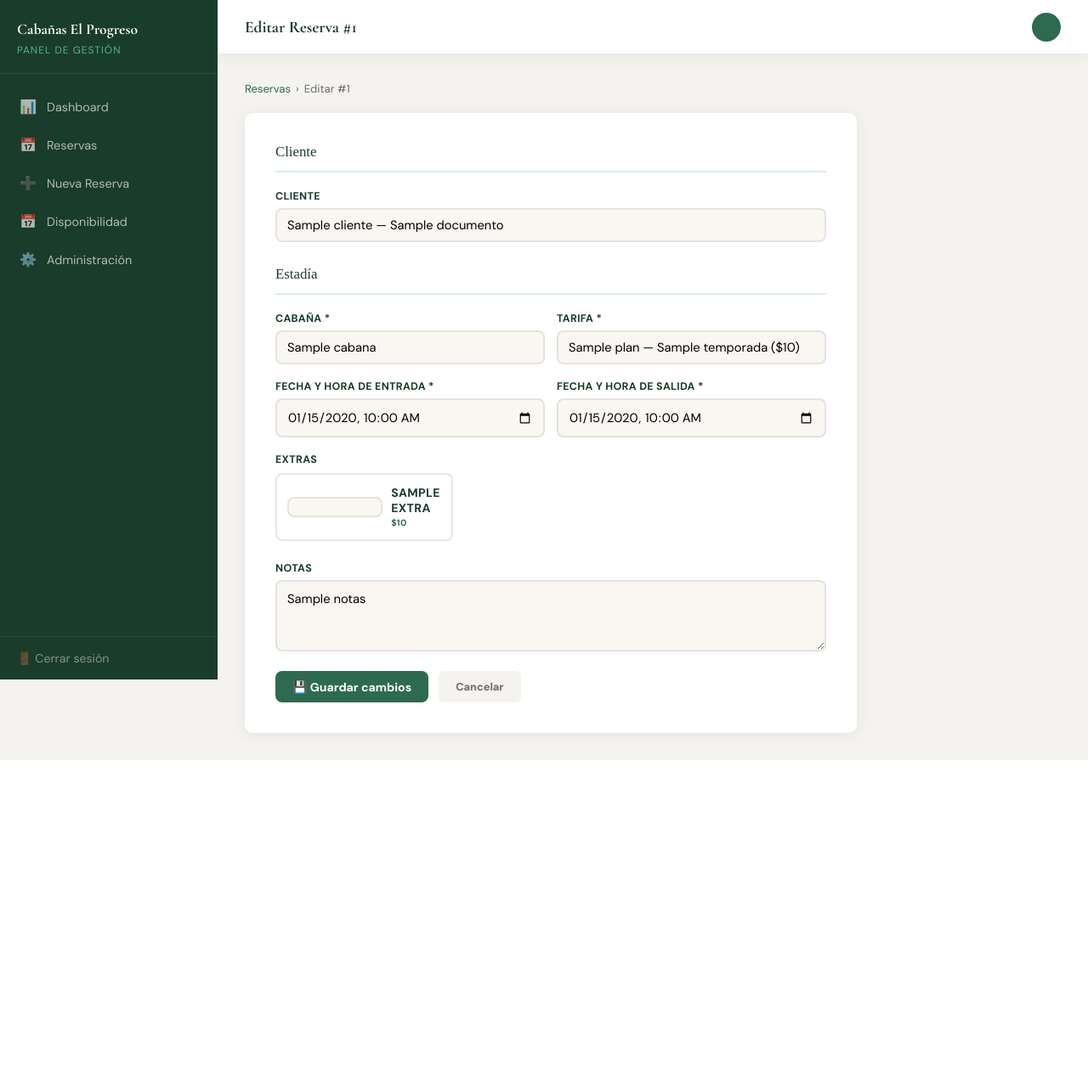
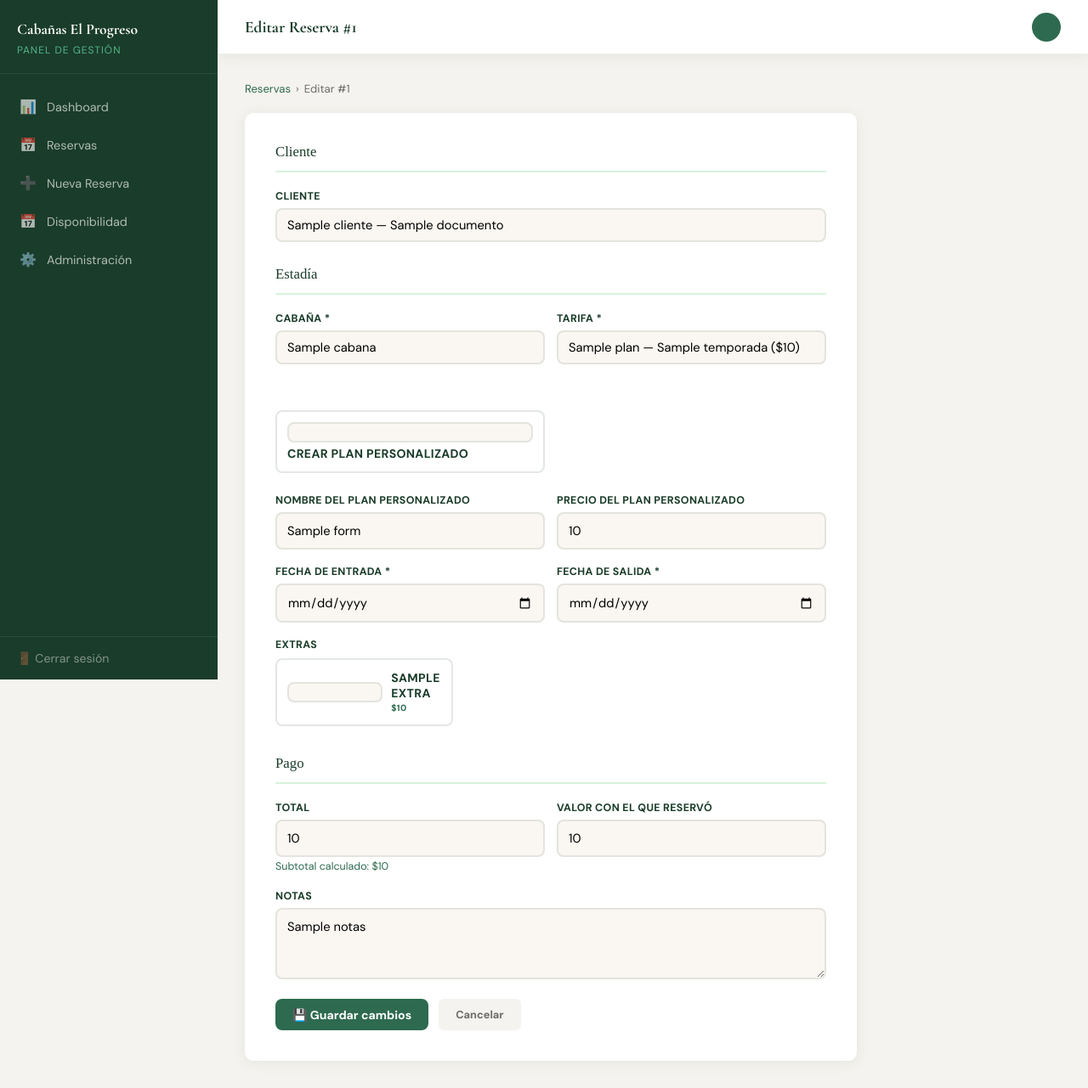
Before and after one commit to diego129g/Pagina_web_caba-as_el_progreso, a Django app: template templates/gestion/reserva_form.html in a window 1280 px wide. Shown: the whole page at 85% size. Before the commit the page ends 895 px from the top, so only its background shows below. Run offline with Django 5.2, Linux system fonts and the light colour scheme; the template is opened without the code that fills it: most values are stand-ins (such as "Sample title", 1, 10 or a date in 2020).

Commit message:
Cambios formulario,planes personalizados

```diff
--- a/apps/reservas/admin.py
+++ b/apps/reservas/admin.py
@@ -49,7 +49,7 @@
 
 @admin.register(Reserva)
 class ReservaAdmin(admin.ModelAdmin):
-    list_display   = ['id', 'cliente', 'cabana', 'fecha_inicio', 'fecha_fin', 'estado']
+    list_display   = ['id', 'cliente', 'cabana', 'fecha_inicio', 'fecha_fin', 'estado', 'precio_plan', 'total', 'valor_reserva']
     list_filter    = ['estado', 'cabana', 'fecha_inicio']
     search_fields  = ['cliente__nombre', 'cliente__documento']
     date_hierarchy = 'fecha_inicio'
--- a/static/css/gestion.css
+++ b/static/css/gestion.css
@@ -457,6 +457,19 @@
   background: var(--blanco);
 }
 .form-row { display: grid; grid-template-columns: 1fr; gap: 0; }
+.form-checkbox-plan { align-self: flex-end; }
+.checkbox-plan-label {
+  display: flex;
+  align-items: center;
+  gap: 10px;
+  padding: 12px;
+  border: 2px solid rgba(26,60,42,0.12);
+  border-radius: 8px;
+  cursor: pointer;
+  margin-top: 22px;
+}
+.checkbox-plan-label strong { font-size: 0.88rem; }
+.checkbox-plan-input { accent-color: var(--verde-medio); width: 18px; height: 18px; }
 
 /* ── Breadcrumb ────────────────────────────── */
 .breadcrumb {
--- a/templates/gestion/dashboard.html
+++ b/templates/gestion/dashboard.html
@@ -52,8 +52,8 @@
                     <td>#{{ reserva.id }}</td>
                     <td>{{ reserva.cliente.nombre }}</td>
                     <td>{{ reserva.cabana.nombre }}</td>
-                    <td>{{ reserva.fecha_inicio|date:"d/m/Y" }} {{ reserva.fecha_inicio|time:"H:i" }}</td>
-                    <td>{{ reserva.fecha_fin|date:"d/m/Y" }} {{ reserva.fecha_fin|time:"H:i" }}</td>
+                    <td>{{ reserva.fecha_inicio|date:"d/m/Y" }}</td>
+                    <td>{{ reserva.fecha_fin|date:"d/m/Y" }}</td>
                     <td>
                         <span class="badge badge--{{ reserva.estado }}">
                             {{ reserva.get_estado_display }}
--- a/templates/gestion/reserva_form.html
+++ b/templates/gestion/reserva_form.html
@@ -25,26 +25,31 @@
     <div class="form-row">
         <div class="form-group">
             <label>Nombre completo *</label>
-            <input type="text" name="nombre" required placeholder="Nombre del huésped">
+            <input type="text" name="nombre" required placeholder="Nombre del huésped"
+                   value="{{ form_data.nombre|default:'' }}">
         </div>
         <div class="form-group">
             <label>Documento *</label>
-            <input type="text" name="documento" required placeholder="Cédula o pasaporte">
+            <input type="text" name="documento" required placeholder="Cédula o pasaporte"
+                   value="{{ form_data.documento|default:'' }}">
         </div>
     </div>
     <div class="form-row">
         <div class="form-group">
             <label>Teléfono *</label>
-            <input type="tel" name="telefono" required placeholder="+57 300 000 0000">
+            <input type="tel" name="telefono" required placeholder="+57 300 000 0000"
+                   value="{{ form_data.telefono|default:'' }}">
         </div>
         <div class="form-group">
             <label>Correo</label>
-            <input type="email" name="correo" placeholder="Opcional">
+            <input type="email" name="correo" placeholder="Opcional"
+                   value="{{ form_data.correo|default:'' }}">
         </div>
     </div>
     <div class="form-group">
         <label>Fecha de nacimiento *</label>
-        <input type="date" name="fecha_nacimiento" required>
+        <input type="date" name="fecha_nacimiento" required
+               value="{{ form_data.fecha_nacimiento|default:'' }}">
     </div>
     {% else %}
     <div class="form-group">
@@ -70,7 +75,7 @@
             <select name="cabana_id" required>
                 {% for cabana in cabanas %}
                     <option value="{{ cabana.id }}"
-                        {% if reserva and reserva.cabana == cabana %}selected{% endif %}>
+                        {% if form_data.cabana_id == cabana.id|stringformat:"s" %}selected{% elif reserva and reserva.cabana == cabana %}selected{% endif %}>
                         {{ cabana.nombre }}
                     </option>
                 {% endfor %}
@@ -78,27 +83,48 @@
         </div>
         <div class="form-group">
             <label>Tarifa *</label>
-            <select name="tarifa_id" required>
+            <select name="tarifa_id" required id="tarifa_select">
                 {% for tarifa in tarifas %}
-                    <option value="{{ tarifa.id }}"
-                        {% if reserva and reserva.tarifa == tarifa %}selected{% endif %}>
+                    <option value="{{ tarifa.id }}" data-precio="{{ tarifa.precio }}"
+                        {% if form_data.tarifa_id == tarifa.id|stringformat:"s" %}selected{% elif reserva and reserva.tarifa == tarifa %}selected{% endif %}>
                         {{ tarifa.plan.nombre }} — {{ tarifa.temporada.nombre }} (${{ tarifa.precio|floatformat:0 }})
                     </option>
                 {% endfor %}
             </select>
         </div>
+        <div class="form-group form-checkbox-plan">
+            <label class="checkbox-plan-label">
+                <input type="checkbox" name="plan_personalizado" id="plan_personalizado"
+                       {% if form_data.plan_personalizado or reserva.nombre_plan %}checked{% endif %}
+                       class="checkbox-plan-input">
+                <strong>Crear plan personalizado</strong>
+            </label>
+        </div>
+    </div>
+
+    <div id="plan_personalizado_fields" class="form-row" style="{% if not form_data.plan_personalizado and not reserva.nombre_plan %}display:none;{% endif %}">
+        <div class="form-group">
+            <label>Nombre del plan personalizado</label>
+            <input type="text" name="nombre_plan" id="nombre_plan" placeholder="Ej: Plan familiar — finde semana, Plan pareja — noche romántica"
+                   value="{% if form_data.nombre_plan %}{{ form_data.nombre_plan }}{% elif reserva.nombre_plan %}{{ reserva.nombre_plan }}{% endif %}">
+        </div>
+        <div class="form-group">
+            <label>Precio del plan personalizado</label>
+            <input type="number" name="precio_plan" id="precio_plan" step="0.01" min="0" placeholder="0.00"
+                   value="{% if form_data.precio_plan %}{{ form_data.precio_plan }}{% elif reserva.precio_plan is not None %}{{ reserva.precio_plan }}{% endif %}">
+        </div>
     </div>
 
     <div class="form-row">
         <div class="form-group">
-            <label>Fecha y hora de entrada *</label>
-            <input type="datetime-local" name="fecha_inicio" required
-                   value="{% if reserva %}{{ reserva.fecha_inicio|date:'Y-m-d' }}T{{ reserva.fecha_inicio|time:'H:i' }}{% endif %}">
+            <label>Fecha de entrada *</label>
+            <input type="date" name="fecha_inicio" required
+                   value="{% if form_data.fecha_inicio %}{{ form_data.fecha_inicio }}{% elif reserva %}{{ reserva.fecha_inicio|date:'Y-m-d' }}{% endif %}">
         </div>
         <div class="form-group">
-            <label>Fecha y hora de salida *</label>
-            <input type="datetime-local" name="fecha_fin" required
-                   value="{% if reserva %}{{ reserva.fecha_fin|date:'Y-m-d' }}T{{ reserva.fecha_fin|time:'H:i' }}{% endif %}">
+            <label>Fecha de salida *</label>
+            <input type="date" name="fecha_fin" required
+                   value="{% if form_data.fecha_fin %}{{ form_data.fecha_fin }}{% elif reserva %}{{ reserva.fecha_fin|date:'Y-m-d' }}{% endif %}">
         </div>
     </div>
 
@@ -108,7 +134,7 @@
             {% for extra in extras %}
             <label style="display:flex; align-items:center; gap:10px; padding:12px; border:2px solid rgba(26,60,42,0.12); border-radius:8px; cursor:pointer;">
                 <input type="checkbox" name="extras" value="{{ extra.id }}"
-                       {% if reserva and extra in reserva.extras.all %}checked{% endif %}
+                       {% if form_data %}{% if extra.id|stringformat:"s" in extras_seleccionados %}checked{% endif %}{% elif reserva and extra in reserva.extras.all %}checked{% endif %}
                        style="accent-color:var(--verde-medio);">
                 <span>
                     <strong style="display:block; font-size:0.88rem;">{{ extra.nombre }}</strong>
@@ -119,9 +145,27 @@
         </div>
     </div>
 
+    <p style="font-family:'Playfair Display',serif; color:var(--verde-oscuro); font-size:1.05rem; margin:28px 0 20px; padding-bottom:12px; border-bottom:2px solid var(--verde-suave);">
+        Pago
+    </p>
+
+    <div class="form-row">
+        <div class="form-group">
+            <label>Total</label>
+            <input type="number" name="total" step="0.01" min="0" placeholder="0.00"
+                   value="{% if form_data.total %}{{ form_data.total }}{% elif reserva.total is not None %}{{ reserva.total }}{% endif %}">
+            <small style="color:var(--verde-medio);">Subtotal calculado: ${{ reserva.subtotal|floatformat:0|default:"" }}</small>
+        </div>
+        <div class="form-group">
+            <label>Valor con el que reservó</label>
+            <input type="number" name="valor_reserva" step="0.01" min="0" placeholder="0.00"
+                   value="{% if form_data.valor_reserva %}{{ form_data.valor_reserva }}{% elif reserva.valor_reserva is not None %}{{ reserva.valor_reserva }}{% endif %}">
+        </div>
+    </div>
+
     <div class="form-group">
         <label>Notas</label>
-        <textarea name="notas" rows="3" placeholder="Notas adicionales">{% if reserva %}{{ reserva.notas }}{% endif %}</textarea>
+        <textarea name="notas" rows="3" placeholder="Notas adicionales">{% if form_data.notas %}{{ form_data.notas }}{% elif reserva %}{{ reserva.notas }}{% endif %}</textarea>
     </div>
 
     <div style="display:flex; gap:12px; margin-top:8px;">
@@ -180,6 +224,30 @@
     docInput.addEventListener('change', function() {
         buscarCliente(docInput.value.trim());
     });
+
+    // Toggle plan personalizado
+    var planCheckbox = document.getElementById('plan_personalizado');
+    var planFields = document.getElementById('plan_personalizado_fields');
+    if (planCheckbox && planFields) {
+        planCheckbox.addEventListener('change', function() {
+            planFields.style.display = this.checked ? 'flex' : 'none';
+        });
+    }
+
+    // Auto-completar precio del plan al seleccionar tarifa (solo si plan personalizado NO está activo)
+    var tarifaSelect = document.getElementById('tarifa_select');
+    var precioPlanInput = document.getElementById('precio_plan');
+    if (tarifaSelect && precioPlanInput) {
+        function autoFillPrecioPlan() {
+            if (planCheckbox && planCheckbox.checked) return;
+            var selected = tarifaSelect.options[tarifaSelect.selectedIndex];
+            if (selected && selected.dataset.precio) {
+                precioPlanInput.value = selected.dataset.precio;
+            }
+        }
+        tarifaSelect.addEventListener('change', autoFillPrecioPlan);
+        autoFillPrecioPlan();
+    }
 })();
 </script>
 {% endblock %}
--- a/templates/gestion/reservas_list.html
+++ b/templates/gestion/reservas_list.html
@@ -67,8 +67,8 @@
                     </td>
                     <td>{{ reserva.cabana.nombre }}</td>
                     <td>{{ reserva.tarifa.plan.nombre }}</td>
-                    <td>{{ reserva.fecha_inicio|date:"d/m/Y" }} {{ reserva.fecha_inicio|time:"H:i" }}</td>
-                    <td>{{ reserva.fecha_fin|date:"d/m/Y" }} {{ reserva.fecha_fin|time:"H:i" }}</td>
+                    <td>{{ reserva.fecha_inicio|date:"d/m/Y" }}</td>
+                    <td>{{ reserva.fecha_fin|date:"d/m/Y" }}</td>
                     <td>
                         <span class="badge badge--{{ reserva.estado }}">
                             {{ reserva.get_estado_display }}
```
Also changed, not shown: apps/gestion/views.py (+15 -11 lines), apps/notificaciones/whatsapp.py (+25 -9 lines), apps/reservas/models.py (+18 -2 lines), apps/reservas/services.py (+33 -22 lines), templates/gestion/reserva_detail.html (+29 -6 lines), templates/public/reserva_form.html (+4 -4 lines), apps/reservas/migrations/0005_add_total_and_valor_reserva.py (added), apps/reservas/migrations/0006_add_precio_plan.py (added), apps/reservas/migrations/0007_add_nombre_plan.py (added).
